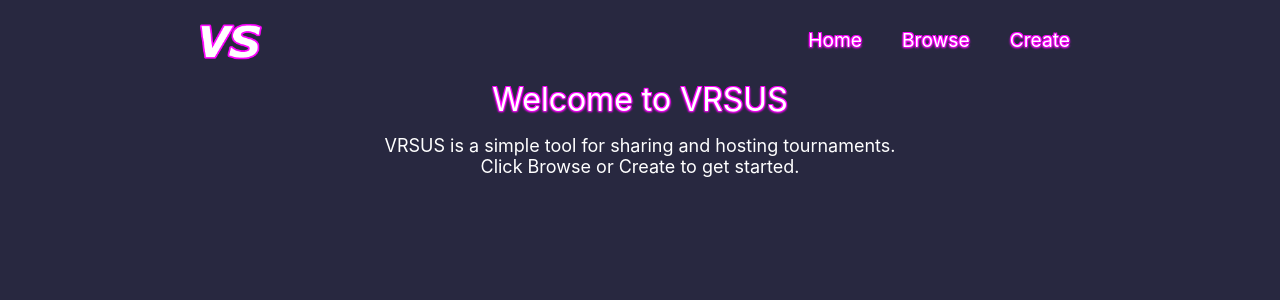
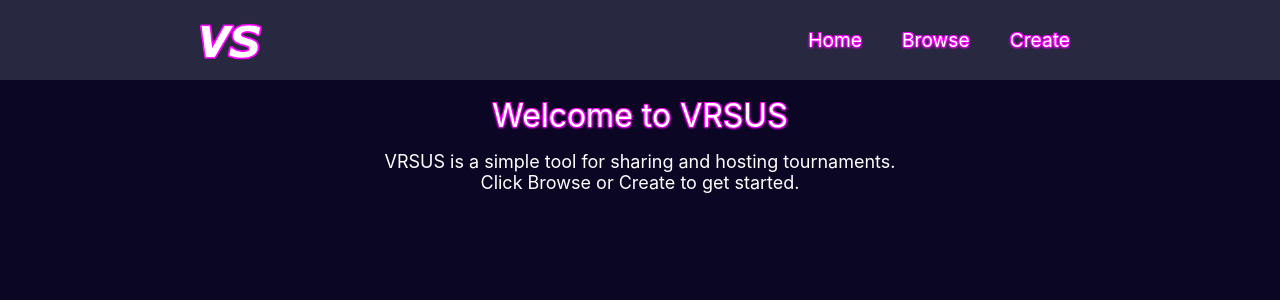
Before and after one commit to 3-Hz/vrsus, a Next.js app: page / in a window 1280 px wide. Shown: the top 300 px of the page. Built offline with nearby package versions, Linux system fonts and the light colour scheme.

Commit message:
global CSS recolor

```diff
--- a/pages/_app.js
+++ b/pages/_app.js
@@ -38,7 +38,7 @@ function MyApp({ Component, pageProps }) {
         </div>
       </div>
 
-      <div>
+      <div className="app-body">
         <Component {...pageProps} />
       </div>
     </>
--- a/styles/globals.css
+++ b/styles/globals.css
@@ -1,6 +1,6 @@
 html,
 body {
-  background-color: #282840;
+  background-color: #0b0624;
   padding: 0;
   margin: 0;
   font-family: -apple-system, BlinkMacSystemFont, Segoe UI, Roboto, Oxygen,
--- a/styles/styles.css
+++ b/styles/styles.css
@@ -1,8 +1,10 @@
 /* Nav Area */
 .nav-wrapper{
   width: 100%;
+  background-color: #282840;
   display: flex;
   justify-content: center;
+  margin-bottom: 1rem;
 }
 
 .top-bar {
```
